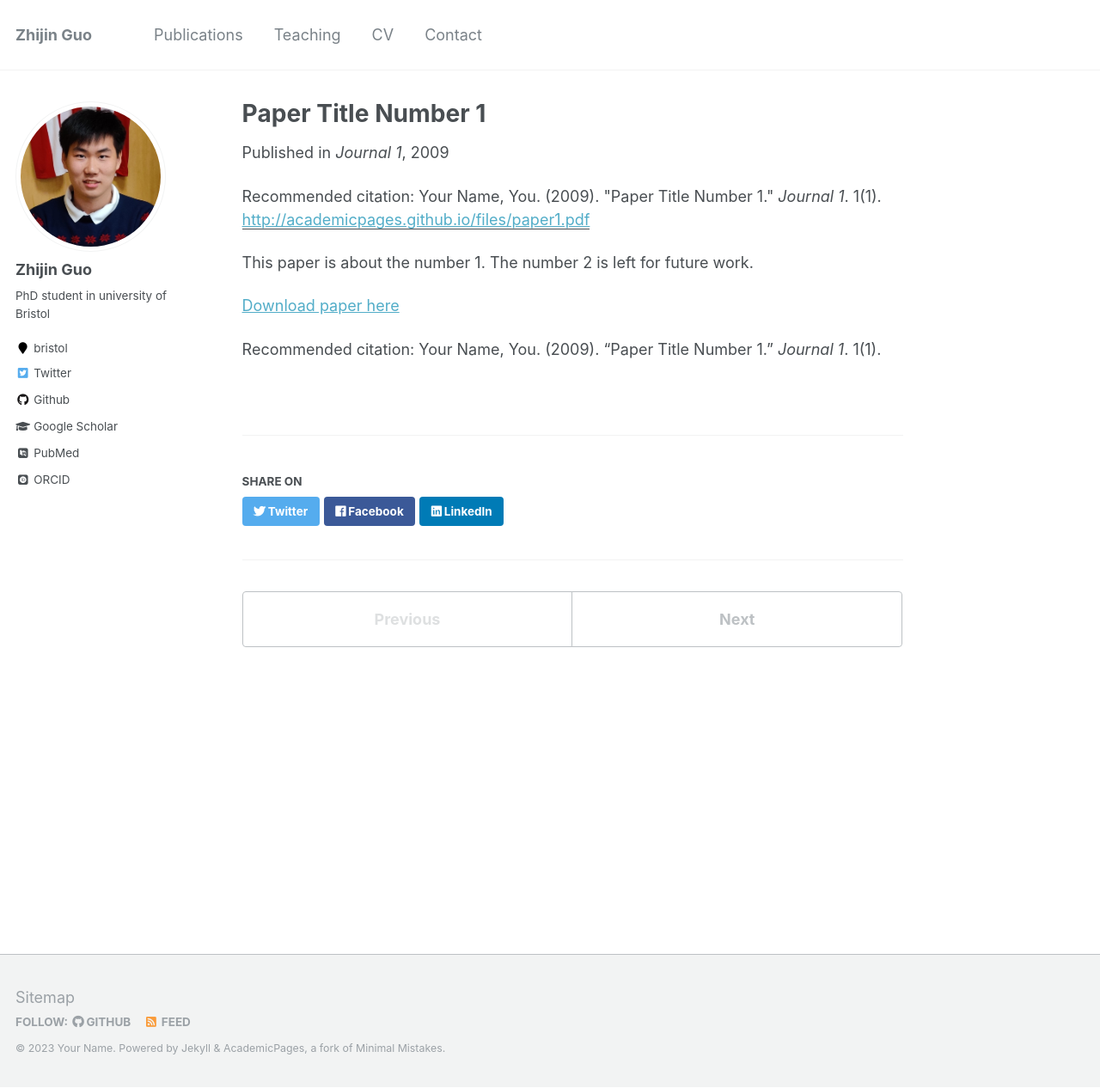
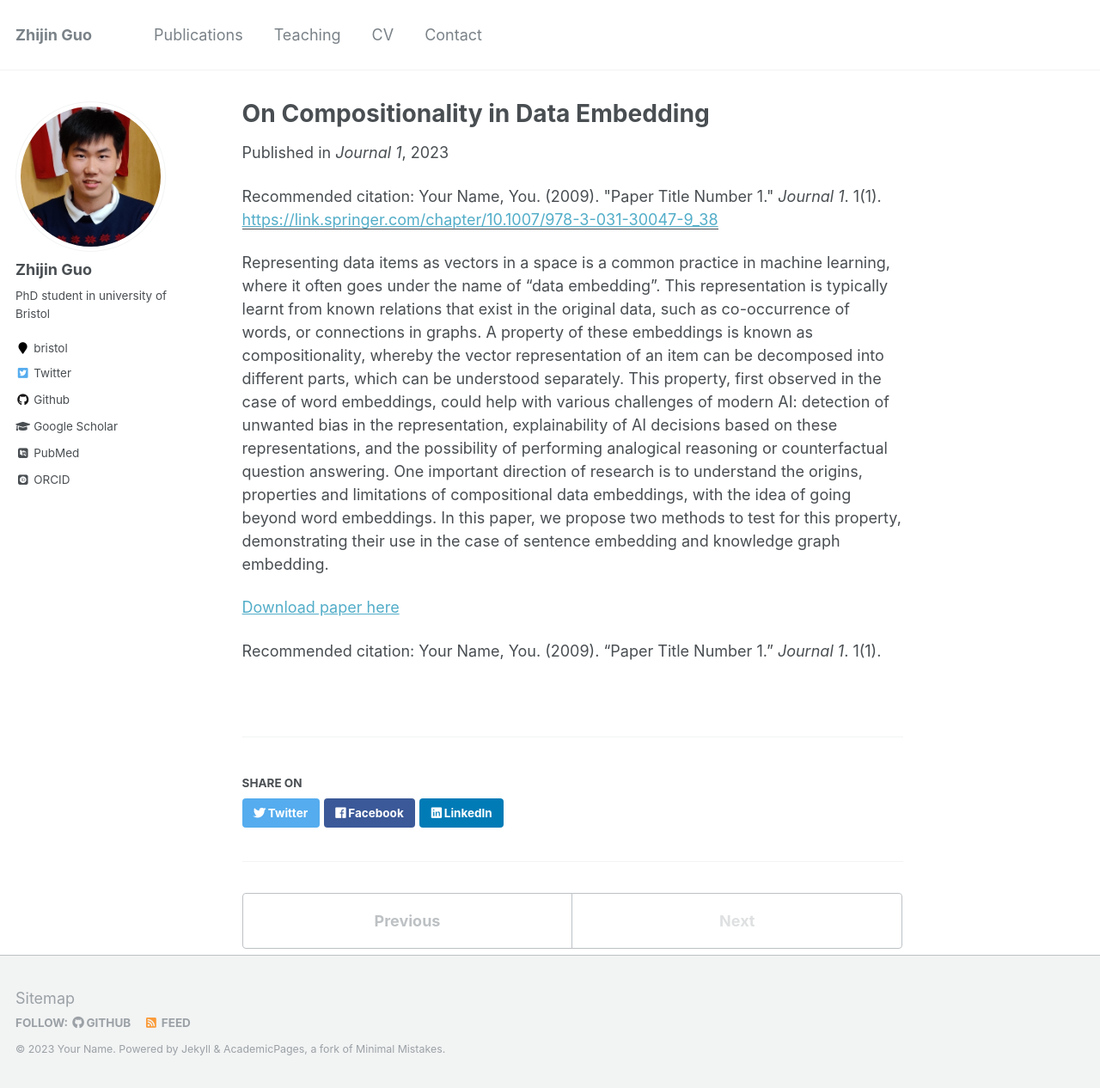
Before and after one commit to ZhijinGuo/ZhijinGuo.github.io, a Jekyll site: the page built from _publications/2009-10-01-paper-title-number-1.md, in a window 1280 px wide and 1266 px high. Shown: the whole window at 86% size. Built offline with Jekyll 4.4.1, drawn with Linux system fonts in a browser that asks for light colours; some web fonts are replaced.

Commit message:
Update 2009-10-01-paper-title-number-1.md

```diff
--- a/_publications/2009-10-01-paper-title-number-1.md
+++ b/_publications/2009-10-01-paper-title-number-1.md
@@ -1,14 +1,14 @@
 ---
-title: "Paper Title Number 1"
+title: "On Compositionality in Data Embedding"
 collection: publications
 permalink: /publication/2009-10-01-paper-title-number-1
 excerpt: 'This paper is about the number 1. The number 2 is left for future work.'
-date: 2009-10-01
+date: 2023-04-01
 venue: 'Journal 1'
-paperurl: 'http://academicpages.github.io/files/paper1.pdf'
+paperurl: 'https://link.springer.com/chapter/10.1007/978-3-031-30047-9_38'
 citation: 'Your Name, You. (2009). &quot;Paper Title Number 1.&quot; <i>Journal 1</i>. 1(1).'
 ---
-This paper is about the number 1. The number 2 is left for future work.
+Representing data items as vectors in a space is a common practice in machine learning, where it often goes under the name of “data embedding”. This representation is typically learnt from known relations that exist in the original data, such as co-occurrence of words, or connections in graphs. A property of these embeddings is known as compositionality, whereby the vector representation of an item can be decomposed into different parts, which can be understood separately. This property, first observed in the case of word embeddings, could help with various challenges of modern AI: detection of unwanted bias in the representation, explainability of AI decisions based on these representations, and the possibility of performing analogical reasoning or counterfactual question answering. One important direction of research is to understand the origins, properties and limitations of compositional data embeddings, with the idea of going beyond word embeddings. In this paper, we propose two methods to test for this property, demonstrating their use in the case of sentence embedding and knowledge graph embedding.
 
 [Download paper here](http://academicpages.github.io/files/paper1.pdf)
 
```
